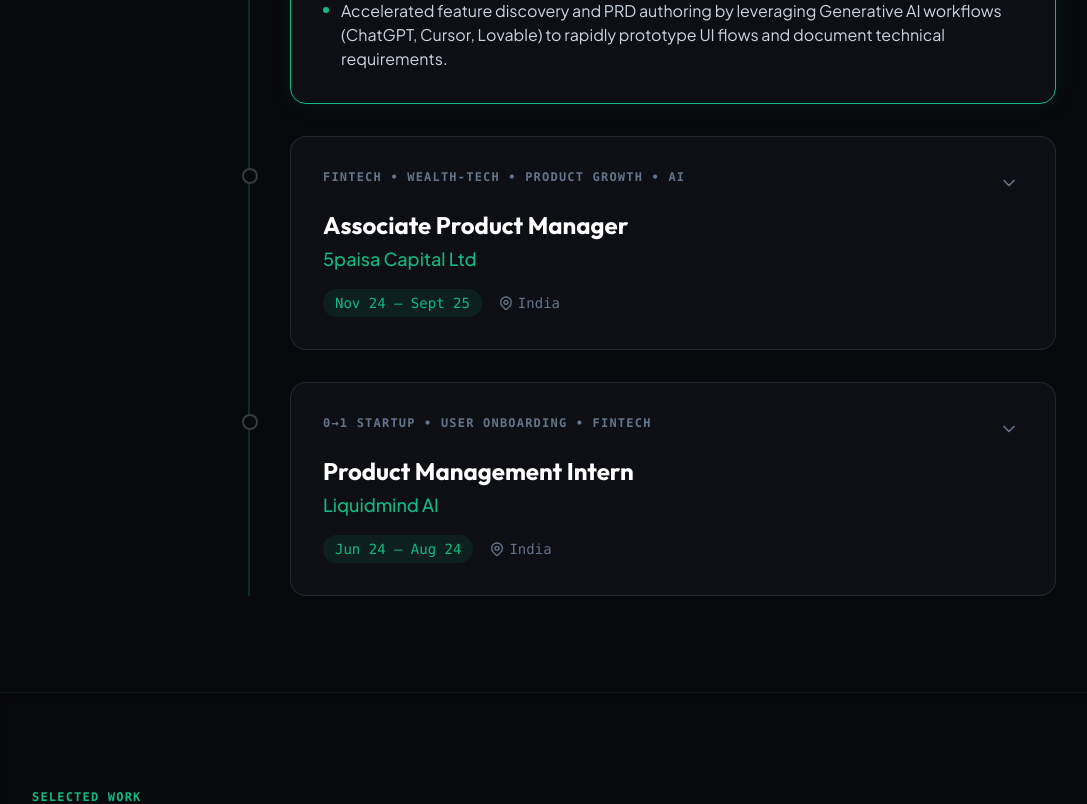
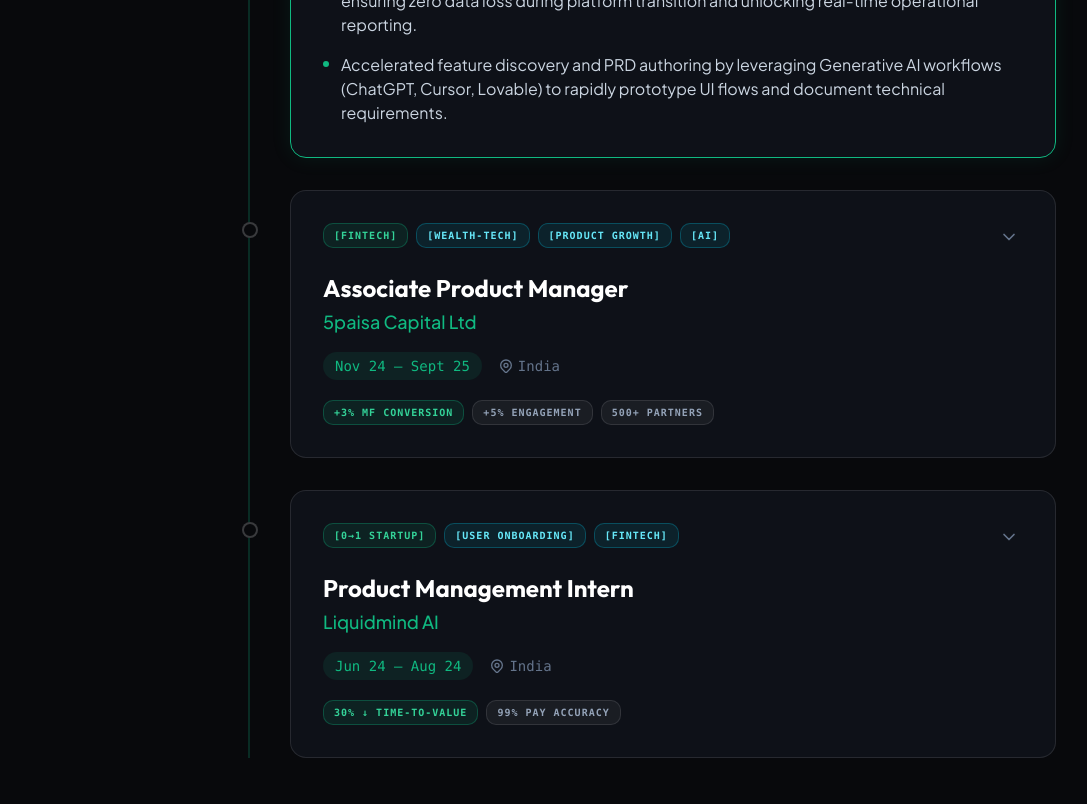
Before and after one commit to rdrahul1110/rahul-builds-products, a React (Vite) app: page / in a window 1280 px wide. Shown: the part 3660-4464 px from the top of the page, without its empty margins (0-1087 px from the left). Built offline with nearby package versions, Linux system fonts and the light colour scheme; the HTML template or start-up script is replaced by a standard one.

Commit message:
Changes
Co-authored-by: rdrahul1110 <99540680+rdrahul1110@users.noreply.github.com>

```diff
--- a/src/components/Experience.tsx
+++ b/src/components/Experience.tsx
@@ -12,6 +12,7 @@ const Experience = () => {
       company: "Edme Insurance Broker",
       period: "Dec 25 — June 26",
       location: "India",
+      metrics: ["+50% OPS THROUGHPUT", "10% ↓ MANUAL EFFORT", "ZERO DATA LOSS"],
       bullets: [
         "Led the 0→1 development and rollout of an AI-enabled Claims Management System (CMS) and Policy Administration System (PAS), consolidating fragmented manual operations and driving a 50% increase in operational throughput.",
         "Conducted end-to-end product discovery across claims, underwriting, and operations teams—translating complex operational pain points into prioritized PRDs, process maps, and sprint backlogs to reduce manual effort by 10%.",
@@ -27,6 +28,7 @@ const Experience = () => {
       company: "5paisa Capital Ltd",
       period: "Nov 24 — Sept 25",
       location: "India",
+      metrics: ["+3% MF CONVERSION", "+5% ENGAGEMENT", "500+ PARTNERS"],
       bullets: [
         "Spearheaded the conceptualization and launch of curated Basket Investing in partnership with research analysts, simplifying multi-asset portfolio creation for retail investors and boosting platform engagement.",
         "Designed and deployed an LLM-powered AI customer support chatbot, automating high-frequency queries, deflecting repetitive tier-1 tickets, and drastically slashing average resolution time.",
@@ -43,6 +45,7 @@ const Experience = () => {
       company: "Liquidmind AI",
       period: "Jun 24 — Aug 24",
       location: "India",
+      metrics: ["30% ↓ TIME-TO-VALUE", "99% PAY ACCURACY"],
       bullets: [
         "Uncovered user friction points through detailed journey mapping and funnel analysis, redesigning the onboarding flow to achieve a 30% reduction in customer time-to-value.",
         "Introduced flexible checkout payment structures (Pay Later, Split/Partial Payments, and Instant Pay), improving transaction affordability and conversion rates.",
@@ -75,7 +78,7 @@ const Experience = () => {
 
                 {/* Experience Card */}
                 <div
-                  className={`rounded-2xl border transition-all duration-300 overflow-hidden bg-[#0D0F14] hover-lift cursor-pointer ${
+                  className={`rounded-2xl border transition-all duration-300 overflow-hidden glass-panel hover-lift edge-glow cursor-pointer ${
                     isExpanded
                       ? 'border-emerald-500 shadow-[0_0_20px_rgba(16,185,129,0.1)]'
                       : 'border-white/10 hover:border-emerald-500/50 hover:shadow-sm'
@@ -84,9 +87,13 @@ const Experience = () => {
                 >
                   <div className="p-6 sm:p-8">
                     <div className="flex items-start justify-between mb-2">
-                      <span className="text-[10px] sm:text-xs font-mono font-bold tracking-widest text-slate-500 mb-4 block">
-                        {exp.tags}
-                      </span>
+                      <div className="flex flex-wrap gap-2 mb-4">
+                        {exp.tags.split("•").map((t, i) => (
+                          <span key={i} className={`data-chip ${i === 0 ? "chip-emerald" : "chip-cyan"}`}>
+                            [{t.trim()}]
+                          </span>
+                        ))}
+                      </div>
                       <button
                         aria-label="Toggle experience details"
                         className="text-slate-500 hover:text-emerald-500 transition-colors p-1"
@@ -107,6 +114,15 @@ const Experience = () => {
                         </svg>
                         {exp.location}
                       </div>
+                    </div>
+
+                    {/* Telemetry metric chips */}
+                    <div className="flex flex-wrap gap-2 mt-5">
+                      {exp.metrics.map((m, i) => (
+                        <span key={i} className={`data-chip ${i === 0 ? "chip-emerald metric-pulse" : "chip-neutral"}`}>
+                          {m}
+                        </span>
+                      ))}
                     </div>
 
                     {/* Expandable Content */}
```
